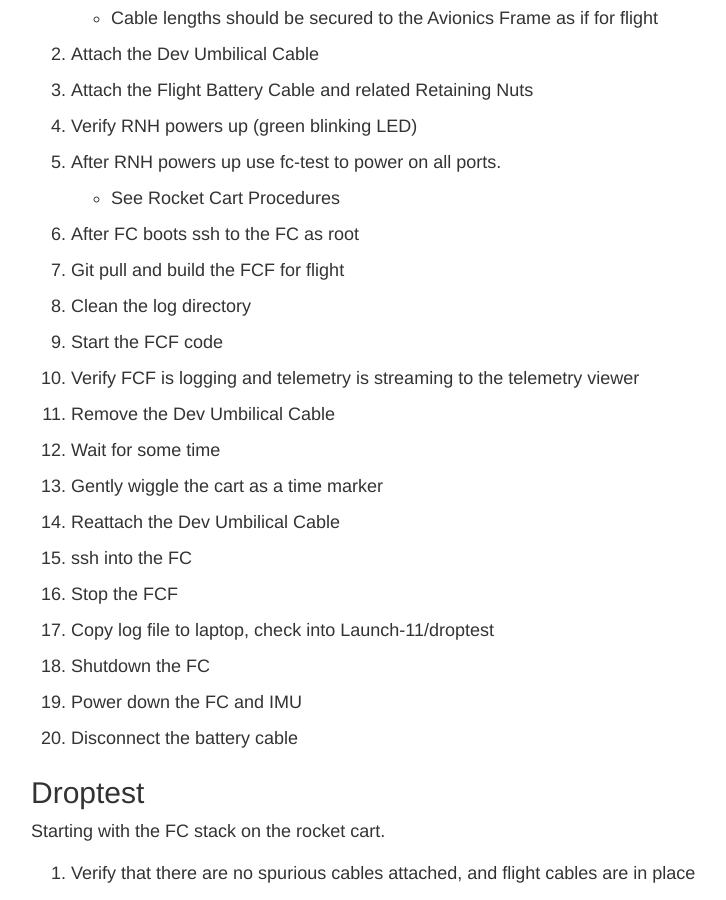
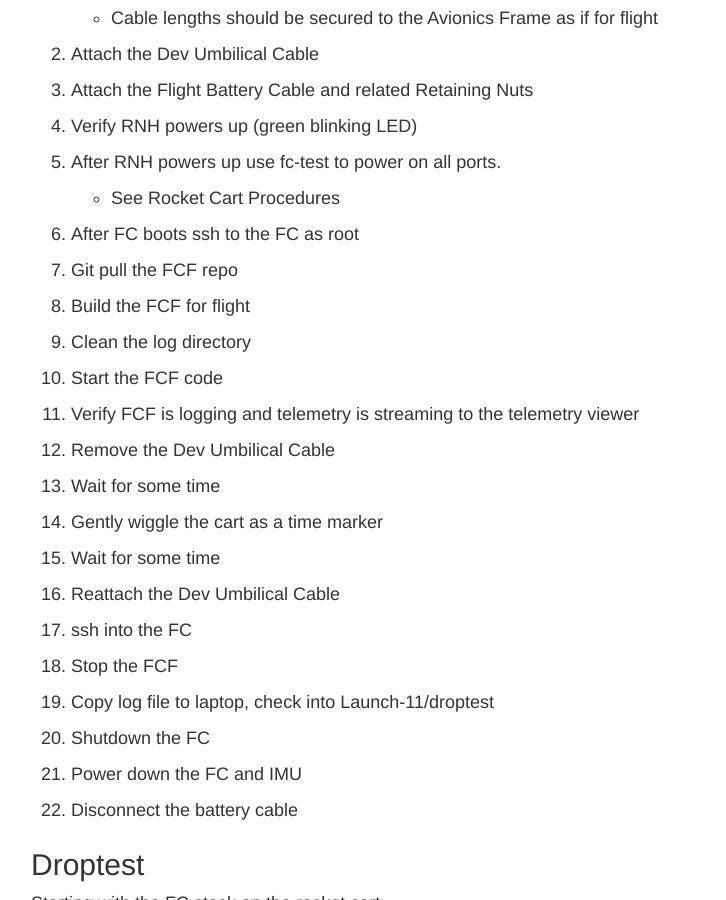
Before and after one commit to psas/procedure-book, a Jekyll site: the page built from 00-DropTest.markdown, in a window 1280 px wide and 900 px high, scrolled down 328 px. Shown: the whole window, without its empty margins (39-765 px from the left). Built offline with Jekyll 4.4.1, drawn with Linux system fonts in a browser that asks for light colours.

Commit message:
Additional steps added to DropTest

```diff
--- a/00-DropTest.markdown
+++ b/00-DropTest.markdown
@@ -18,13 +18,15 @@ Starting with the Avionics Stack on the rocket cart. Assumption is that the batt
  1. After RNH powers up use fc-test to power on all ports.
     - See Rocket Cart Procedures
  1. After FC boots ssh to the FC as root
- 1. Git pull and build the FCF for flight
+ 1. Git pull the FCF repo
+ 1. Build the FCF for flight
  1. Clean the log directory
  1. Start the FCF code
  1. Verify FCF is logging and telemetry is streaming to the telemetry viewer
  1. Remove the Dev Umbilical Cable
  1. Wait for some time
  1. Gently wiggle the cart as a time marker
+ 1. Wait for some time
  1. Reattach the Dev Umbilical Cable
  1. ssh into the FC
  1. Stop the FCF
```
